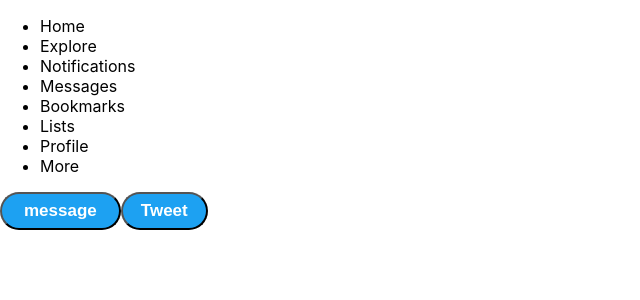
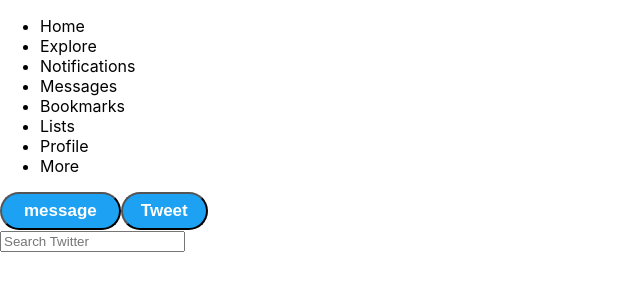
Before and after one commit to netty-carroll/hackathon-twitter, a React (Create React App) app: page / in a window 1280 px wide. Shown: the top 300 px of the page, without its empty margins (0-640 px from the left). Built offline with nearby package versions, Linux system fonts and the light colour scheme.

Commit message:
simple searchbar

```diff
--- a/src/App.js
+++ b/src/App.js
@@ -1,15 +1,19 @@
 import './App.css';
 import Navbar from './components/navbar';
+import Searchbar from './components/searchbar';
 
 function App() {
   return (
     <div>
-    <Navbar />
-    <button  className="twitMsg" href="#">message{' '}</button>
-    <button className="tweetBtn" href="#">Tweet{' '}</button>
-  </div>
-
-
+      <section>
+        <Navbar />
+        <button  className="twitMsg" href="#">message{' '}</button>
+        <button className="tweetBtn" href="#">Tweet{' '}</button>
+      </section>
+      <section>
+        <Searchbar />
+      </section>
+    </div>
   );
 }
 export default App;
--- a/src/components/searchbar.js
+++ b/src/components/searchbar.js
@@ -0,0 +1,10 @@
+import './searchbar.css';
+
+const Searchbar = () => {
+    return (
+        <div>
+            <input type="text" placeholder="Search Twitter"></input>
+        </div>
+    )
+}
+export default Searchbar;
```
